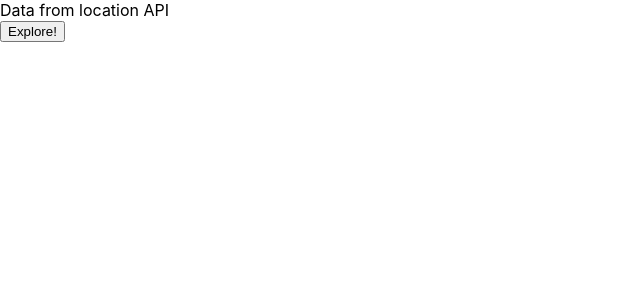
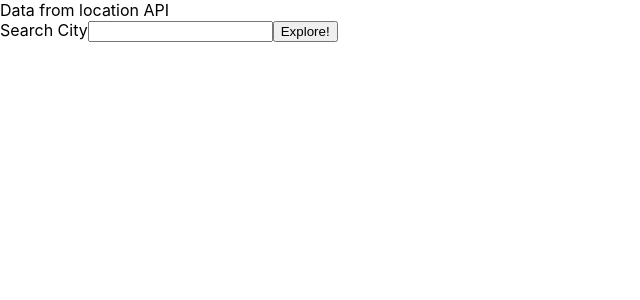
Before and after one commit to phillipstm/city-explorer, a React (Create React App) app: page / in a window 1280 px wide. Shown: the top 300 px of the page, without its empty margins (0-640 px from the left). Built offline with nearby package versions, Linux system fonts and the light colour scheme.

Commit message:
added url info and and form input

```diff
--- a/src/App.js
+++ b/src/App.js
@@ -22,8 +22,9 @@ class App extends React.Component {
   handleSubmit = async (event) => {
     event.preventDefault();
     console.log("SubmitEvent:", event);
-    let locationIQ = await axios.get(`https://us1.locationiq.com/v1/search.php`);
-
+    // https://us1.locationiq.com/v1/search?key=<Your_API_Access_Token>&q=221b%2C%20Baker%20St%2C%20London%20&format=json
+    let locationIQ = await axios.get(`https://us1.locationiq.com/v1/search?key=${process.env.REACT_APP_CITY_KEY}&q=${this.state.city}`);
+    console.log(locationIQ)
   }
 
 
@@ -45,6 +46,9 @@ class App extends React.Component {
         <header>Data from location API</header>
 
         <form onSubmit={this.handleSubmit}>
+          <label>Search City
+            <input type="text" onChange={this.handleInput} />
+          </label>
           <button type="submit">Explore!</button>
         </form>
       </>
```
